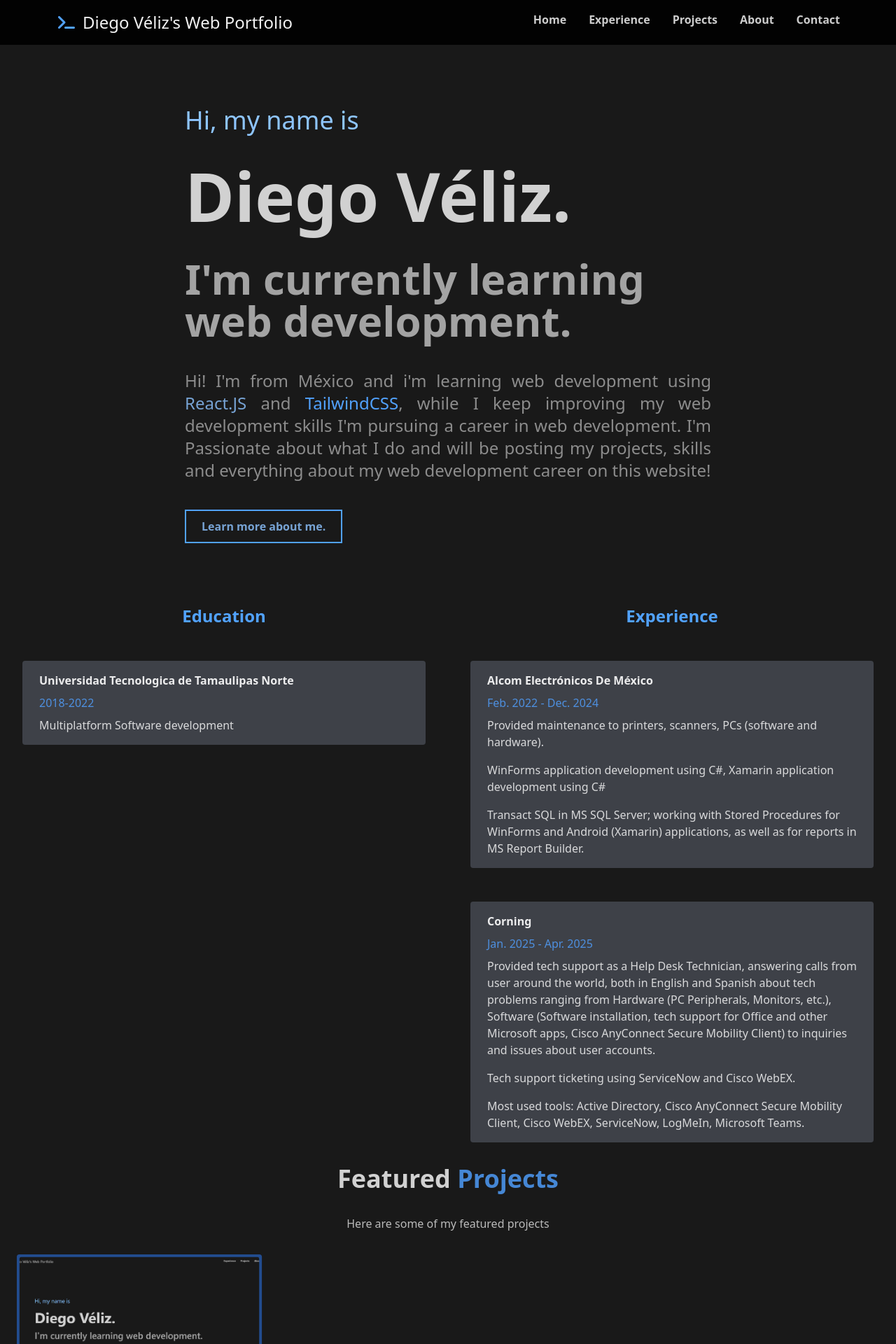
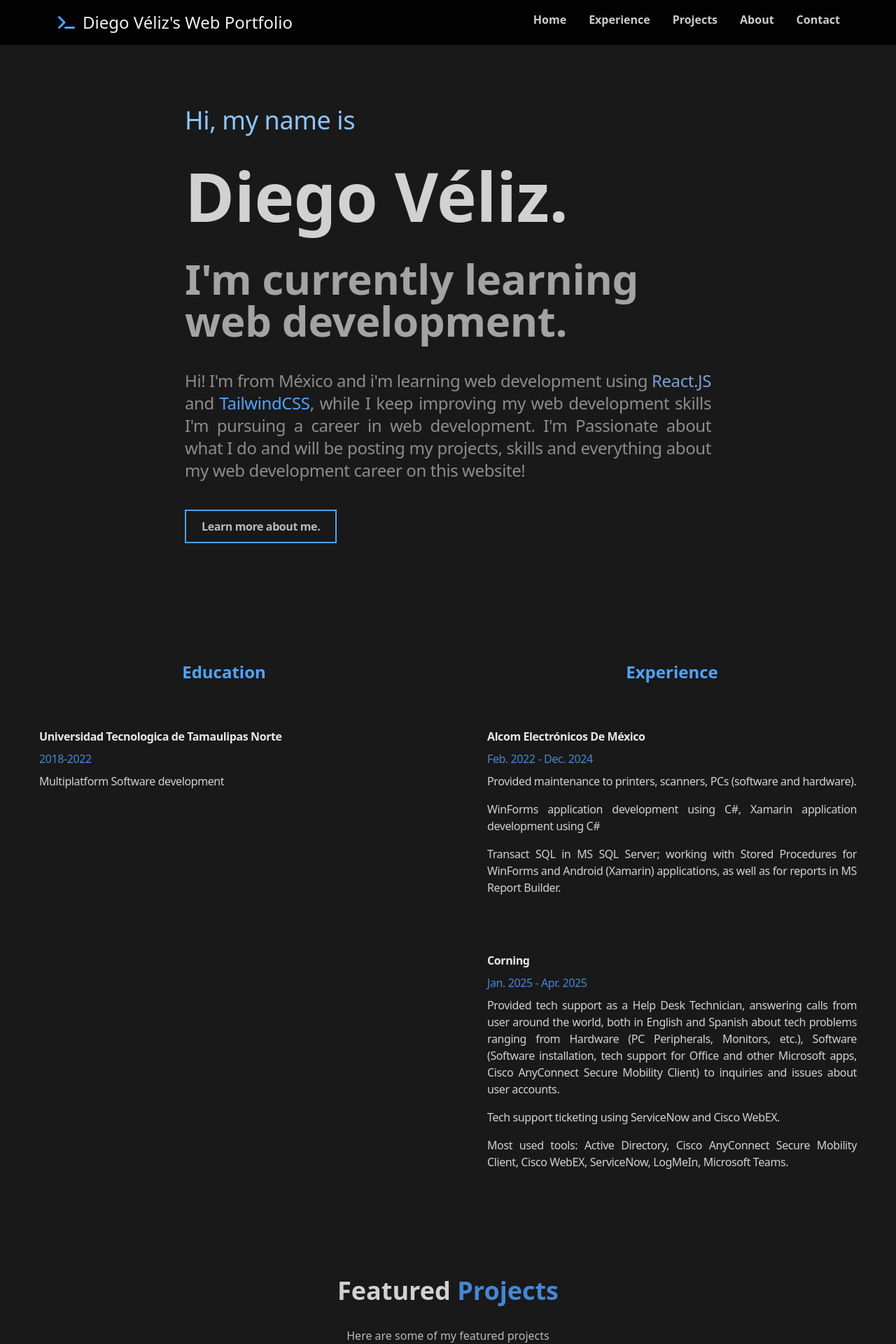
Before and after one commit to Diego1234454/diego-portfolio-web-react, a React (Vite) app: page / in a window 1280 px wide. Shown: the top 1920 px of the page at 70% size. Built offline with nearby package versions, Linux system fonts and the light colour scheme.

Commit message:
Added cv files, modified the ContactSection.jsx and About.jsx sections

```diff
--- a/src/Components/About.jsx
+++ b/src/Components/About.jsx
@@ -1,9 +1,32 @@
+import {Link} from "lucide-react";
+
 export default function About() {
     return (
         <>
-            <div className="flex flex-col min-h-screen lg:mx-50 md:mx-25 sm:mx-15 px-4 justify-center lg:w-fit md:w-fit sm:w-fit w-full gap-10 " id="about">
+            <div className="flex flex-col scroll-mt-24  lg:mx-50 md:mx-25 sm:mx-15 px-4 lg:w-fit md:w-fit sm:w-fit w-full gap-10 tracking-tight text-justify " id="about">
                 <h1 className="text-white/80 xl:text-8xl text-2xl sm:text-2xl md:text-4xl lg:text-6xl font-bold">About Me</h1>
-                <p className="text-white/50 text-justify sm:text-sm  md:text-md lg:text-xl xl:text-2xl">Hi! I'm from México and i'm learning web development using <span className="text-blue-300/80"><a href="https://react.dev/" target="_blank">React.JS</a></span> and <span className="text-blue-400"><a href="https://tailwindcss.com/" target="_blank">TailwindCSS</a></span>, while I keep improving my web development skills I'm pursuing a career in web development. I'm Passionate about what I do and will be posting my projects, skills and everything about my web development career in this website!</p>
+                <p className="text-white/60 text-justify sm:text-sm  md:text-md lg:text-xl xl:text-2xl ">Hi! I'm from México and i'm learning web development using <span className="text-blue-300/80"><a href="https://react.dev/" target="_blank">React.JS</a> </span> and <span className="text-blue-400"><a href="https://tailwindcss.com/" target="_blank">TailwindCSS</a>
+                    </span>, while I keep improving my web development skills I'm pursuing a career in web development. I'm Passionate about what I do and will be posting my projects, skills and everything about my web development career in this website!
+                </p>
+                <h1 className="text-white/80 xl:text-4xl text-xl sm:text-xl md:text-2xl lg:text-4xl font-bold">Computer and Language Skills</h1>
+                <p className="text-white/60 text-justify sm:text-sm  md:text-md lg:text-xl xl:text-2xl ">T-SQL/SQL Server, C# (WinForms, Android Development with Xamarin), XML, React.JS, JavaScript, HTML, TailwindCSS, Excel,
+                    PowerBI, MS Report Builder, Microsoft Word, PowerPoint, Visual Studio 2019,
+                    ServiceNow, WebEX, Cisco AnyConnect Secure Mobility Client, LogMeIn, VNC Server.
+                    Proficient in Spanish and English.
+                </p>
+                <h1 className="text-white/80 xl:text-4xl text-xl sm:text-xl md:text-2xl lg:text-4xl font-bold">Complementary Training</h1>
+                <div className="flex flex-col">
+                    <a href="https://www.udemy.com/certificate/UC-5aa86055-7588-4b9c-8b82-46e6241a7566/" target="_blank" className="text-blue-400/70 text-justify sm:text-sm  md:text-md lg:text-xl xl:text-2xl tracking-tight flex w-fit">The Advanced SQL Server For Data Analysis <Link size={18}/></a>
+                    <p className="text-white/70">By Travis Cuzick on <span className="text-purple-400/90">Udemy</span></p>
+                </div>
+                <div className="flex flex-col">
+                    <a href="https://www.udemy.com/certificate/UC-95b238f3-4d66-4bec-b3b1-c9793a10094c/" target="_blank" className="text-blue-400/70 text-justify sm:text-sm  md:text-md lg:text-xl xl:text-2xl tracking-tight flex w-fit">Microsoft Power BI Desktop for Business Intelligence <Link size={18}/></a>
+                    <p className="text-white/70">By Aaron Parry and Chris Dutton on <span className="text-purple-400/90">Udemy</span></p>
+                </div>
+                <div className="space-x-8 flex">
+                    <a href="/Files/CV_DiegoAllanVelizMedina_2025_ENGLISH.pdf" target="_blank"><div className="text-white font-semibold bg-blue-500/60 hover:scale-110 transition-transform duration-300 rounded-full p-3">CV in English</div></a>
+                    <a href="/Files/CV_DiegoAllanVelizMedina_2025_ESPAÑOL.pdf" target="_blank"><div className="text-white font-semibold bg-blue-500/60 hover:scale-110 transition-transform duration-300 rounded-full p-3">CV en Español</div></a>
+                </div>
             </div>
         </>
     )
--- a/src/Components/ContactSection.jsx
+++ b/src/Components/ContactSection.jsx
@@ -14,8 +14,11 @@ import {
 export const ContactSection = () => {
     return (
         <>
-            <div className="flex items-center justify-center bg-black/80 py-7" id="contact">
-                <div className="grid grid-cols-1 md:grid-cols-2 gap-12">
+            <div className="flex w-full items-center justify-center py-7" id="contact">
+
+
+
+                <div className="grid grid-cols-1 md:grid-cols-2 gap-12 ">
                     <div className="space-y-8">
                         <div className="space-y-6 justify-center">
                             <div className="flex items-start space-x-4">
--- a/src/Components/Experience.jsx
+++ b/src/Components/Experience.jsx
@@ -1,11 +1,11 @@
 export const Experience = () => {
     return (
         <>
-            <div className="grid sm:grid-cols-1 md:flex-col lg:grid-cols-2 min-h-screen space-y-8 scroll-mt-24" id="experience">
+            <div className="grid sm:grid-cols-1 md:flex-col lg:grid-cols-2 min-h-screen space-y-8 scroll-mt-24 my-20" id="experience">
                 <div className="flex flex-col items-center justify-start min-w-full"> {/*justify-center*/}
                     <div className="flex flex-col items-center justify-center min-w-full max-w-4xl gap-12">
                         <h1 className="text-blue-400 text-2xl font-semibold capitalized">Education</h1>
-                        <div className="flex flex-col justify-center gap-2  w-full rounded-sm py-4 px-6 hover:scale-110 transition-transform duration-300 overflow-auto bg-gray-500/45 max-w-xl md:max-w-xl lg:max-w-md xl:max-w-xl  xs:bg-blue-950">
+                        <div className="flex flex-col justify-center gap-2 tracking-tight text-justify w-full rounded-sm py-4 px-6 hover:scale-110 transition-transform duration-300 overflow-auto  max-w-xl md:max-w-xl lg:max-w-md xl:max-w-xl  xs:bg-blue-950">
                             <h2 className="text-white/90 font-bold">Universidad Tecnologica de Tamaulipas Norte</h2>
                             <p className="text-blue-400/80">2018-2022</p>
                             <p className="text-white/80">Multiplatform Software development</p>
@@ -15,11 +15,11 @@ export const Experience = () => {
 
                 <div className="flex flex-col items-center justify-start min-w-full"> {/*justify-center*/}
                     <div className="flex flex-col items-center  min-w-full max-w-4xl gap-12 ">
-                        <h1 className="text-blue-400 text-2xl font-semibold capitalized">Experience</h1>
-                        <div className="flex flex-col justify-center gap-2  w-full rounded-sm py-4 px-6 hover:scale-110 transition-transform duration-300 overflow-auto bg-gray-500/45 max-w-xl md:max-w-xl lg:max-w-md xl:max-w-xl">
+                        <h1 className="text-blue-400 text-2xl font-semibold ">Experience</h1>
+                        <div className="flex flex-col justify-center gap-2 tracking-tight text-justify w-full rounded-sm py-4 px-6 hover:scale-110 transition-transform duration-300 overflow-auto  max-w-xl md:max-w-xl lg:max-w-md xl:max-w-xl">
                             <h2 className="text-white/90 font-bold">Alcom Electrónicos De México</h2>
                             <p className="text-blue-400/80">Feb. 2022 - Dec. 2024</p>
-                            <ul className="space-y-4">
+                            <ul className="space-y-4 ">
                                 <li className="text-white/80">
                                     Provided maintenance to printers, scanners, PCs (software and hardware).
                                 </li>
@@ -32,10 +32,10 @@ export const Experience = () => {
                             </ul>
                         </div>
 
-                        <div className="flex flex-col justify-center gap-2  w-full rounded-sm py-4 px-6 hover:scale-110 transition-transform duration-300 overflow-auto bg-gray-500/45 max-w-xl md:max-w-xl lg:max-w-md xl:max-w-xl">
+                        <div className="flex flex-col justify-center gap-2 tracking-tight text-justify w-full rounded-sm py-4 px-6 hover:scale-110 transition-transform duration-300 overflow-auto  max-w-xl md:max-w-xl lg:max-w-md xl:max-w-xl">
                             <h2 className="text-white/90 font-bold">Corning</h2>
                             <p className="text-blue-400/80">Jan. 2025 - Apr. 2025</p>
-                            <ul className="space-y-4">
+                            <ul className="space-y-4 ">
                                 <li className="text-white/80">
                                     Provided tech support as a Help Desk Technician, answering calls from user around the world,
                                     both in English and Spanish about tech problems ranging from Hardware (PC Peripherals,
--- a/src/Components/Footer.jsx
+++ b/src/Components/Footer.jsx
@@ -3,9 +3,9 @@ import {ArrowUp} from "lucide-react";
 export const Footer = () => {
     return (
         <>
-            <footer className="py-12 px-4 bg-card relative border-border mt-12 pt-8 flex flex-wrap justify-center items-center">
+            <footer className="py-12 px-4 bg-card relative border-border mt-12 pt-8 flex flex-wrap justify-between items-center bg-black/80 ">
                 <p className="text-xs md:text-sm lg:text-md text-white">&copy; {new Date().getFullYear()} Diego Véliz™ or whatever. All rights reserved.</p>
-                <a href="#hero" className="p-2 rounded-full text-white transition-colors absolute right-0">
+                <a href="#" className="p-2 rounded-full text-white transition-colors absolute right-0">
                     <ArrowUp size={50} className="hover:scale-120 transition-transform duration-300" />
                 </a>
             </footer>
--- a/src/Components/Hero.jsx
+++ b/src/Components/Hero.jsx
@@ -3,13 +3,13 @@ export const Hero = () => {
         <>
             <div className="max-h-screen " id="hero">
                 <div className="grid grid-cols-1 min-h-screen lg:mx-60 md:mx-35 sm:mx-25 px-4 items-center justify-center lg:w-fit md:w-fit sm:w-fit w-full">
-                    <div className="flex flex-col gap-10 px-2 w-full">
+                    <div className="flex flex-col gap-10 px-2 w-full tracking-tight">
                         <h1 className="text-blue-300 xl:text-4xl lg:text-2xl sm:text-sm  md:text-xl ">Hi, my name is</h1>
                         <h2 className="text-white/80 xl:text-8xl text-2xl sm:text-2xl md:text-4xl lg:text-6xl font-bold">Diego Véliz.</h2>
                         <h3 className="text-white/60 font-semibold text-xl sm:text-xl  md:text-2xl lg:text-4xl xl:text-6xl  ">I'm currently learning web development.</h3>
                         <p className="text-white/50 text-justify sm:text-sm  md:text-md lg:text-xl xl:text-2xl">Hi! I'm from México and i'm learning web development using
                             <span className="text-blue-300/80"><a href="https://react.dev/" target="_blank"> React.JS</a></span> and <span className="text-blue-400"> <a href="https://tailwindcss.com/" target="_blank">TailwindCSS</a></span>, while I keep improving my web development skills I'm pursuing a career in web development. I'm Passionate about what I do and will be posting my projects, skills and everything about my web development career on this website!</p>
-                        <a href="#about" className="text-blue-300/80 inset-ring-2 inset-ring-blue-400  px-6 py-3 w-fit font-semibold hover:bg-white/5 ">Learn more about me.</a>
+                        <a href="#about" className="text-white/70 inset-ring-2 inset-ring-blue-400  px-6 py-3 w-fit font-semibold hover:bg-white/5 ">Learn more about me.</a>
                     </div>
 
                     {/*<div className="flex justify-center">*/}
--- a/src/Components/Projects.jsx
+++ b/src/Components/Projects.jsx
@@ -2,7 +2,7 @@ export const Projects = () => {
 
     const projectList = [
 
-        {id: 1, name: "Diego Véliz's Web Portfolio", description: "First ever project done only by my self, and own web portfolio.", tags: ["HTML", "TailWindCSS", "JavaScript"], imageUrl: "/Projects/web-portfolio.png", href: "#"},
+        {id: 1, name: "Diego Véliz's Web Portfolio", description: "First ever project done only by my self, and own web portfolio.", tags: ["HTML", "TailWindCSS", "JavaScript"], imageUrl: "/Projects/web-portfolio.png", href: "https://diego-portfolio-web-react.vercel.app/"},
         // {id: 2, name: "Project 2", description: "Project description", tags: ["HTML", "CSS", "JavaScript"], imageUrl: "/Projects/gatin.png", href: "#"},
         // {id: 3, name: "Project 3", description: "Project description", tags: ["HTML", "CSS", "JavaScript"], imageUrl: "/Projects/gatin.png", href: "#"},
         // {id: 4, name: "Project 4", description: "Project description", tags: ["HTML", "CSS", "JavaScript"], imageUrl: "/Projects/gatin.png", href: "#"},
@@ -12,8 +12,8 @@ export const Projects = () => {
     ]
 
     return (
-        <div id="projects" className="scroll-mt-24">
-            <div className=" relative min-h-screen flex flex-col items-center w-full">
+        <div id="projects" className="scroll-mt-24 ">
+            <div className=" relative min-h-svh flex flex-col items-center w-full">
 
                 <div className="relative flex flex-col">
                     <h2 className="text-3xl md:text-4xl font-bold text-center text-white/80" > Featured <span className="text-blue-400/80">Projects</span></h2>
```
Also changed, not shown: 2 other files (tests, documents, lock files or other folders).
